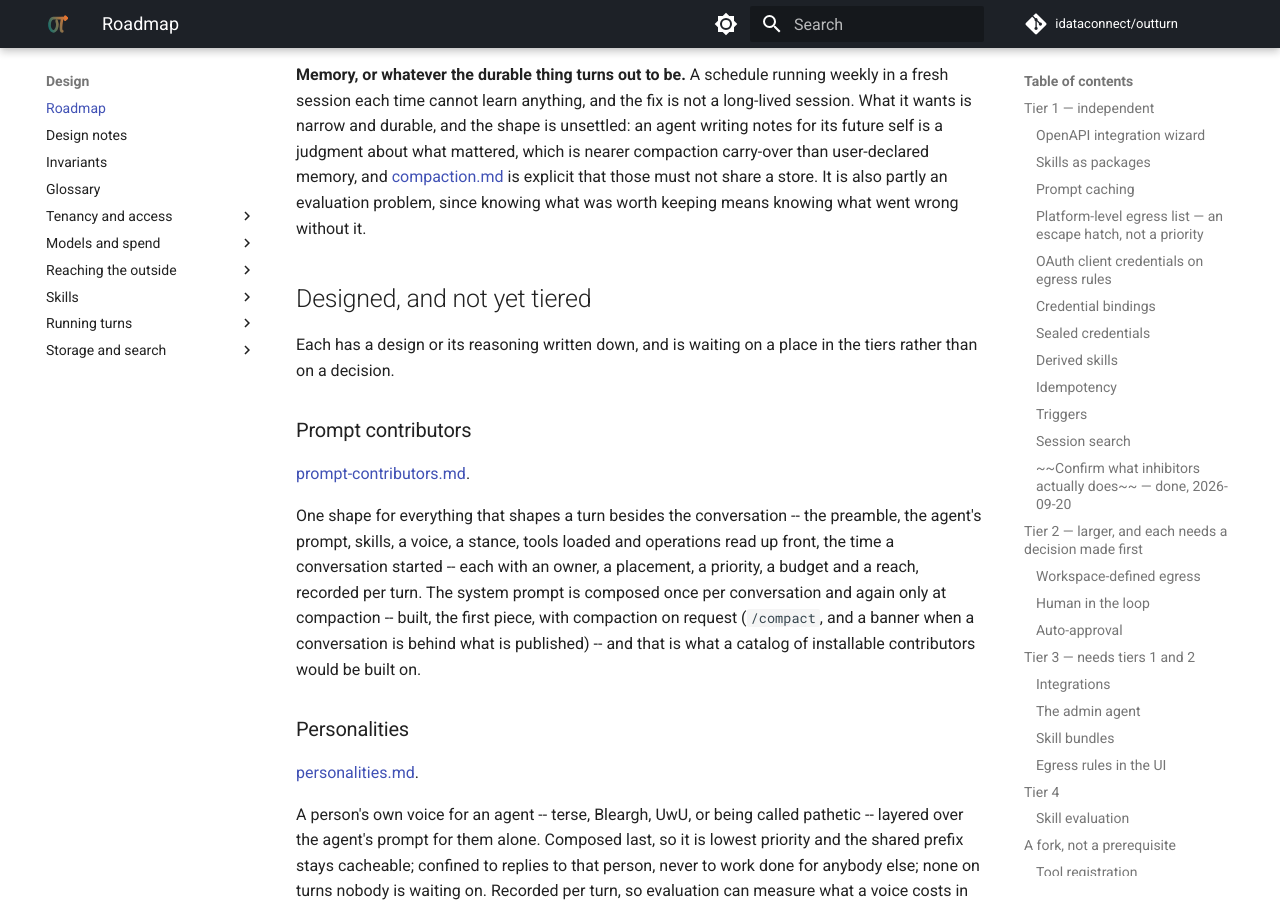
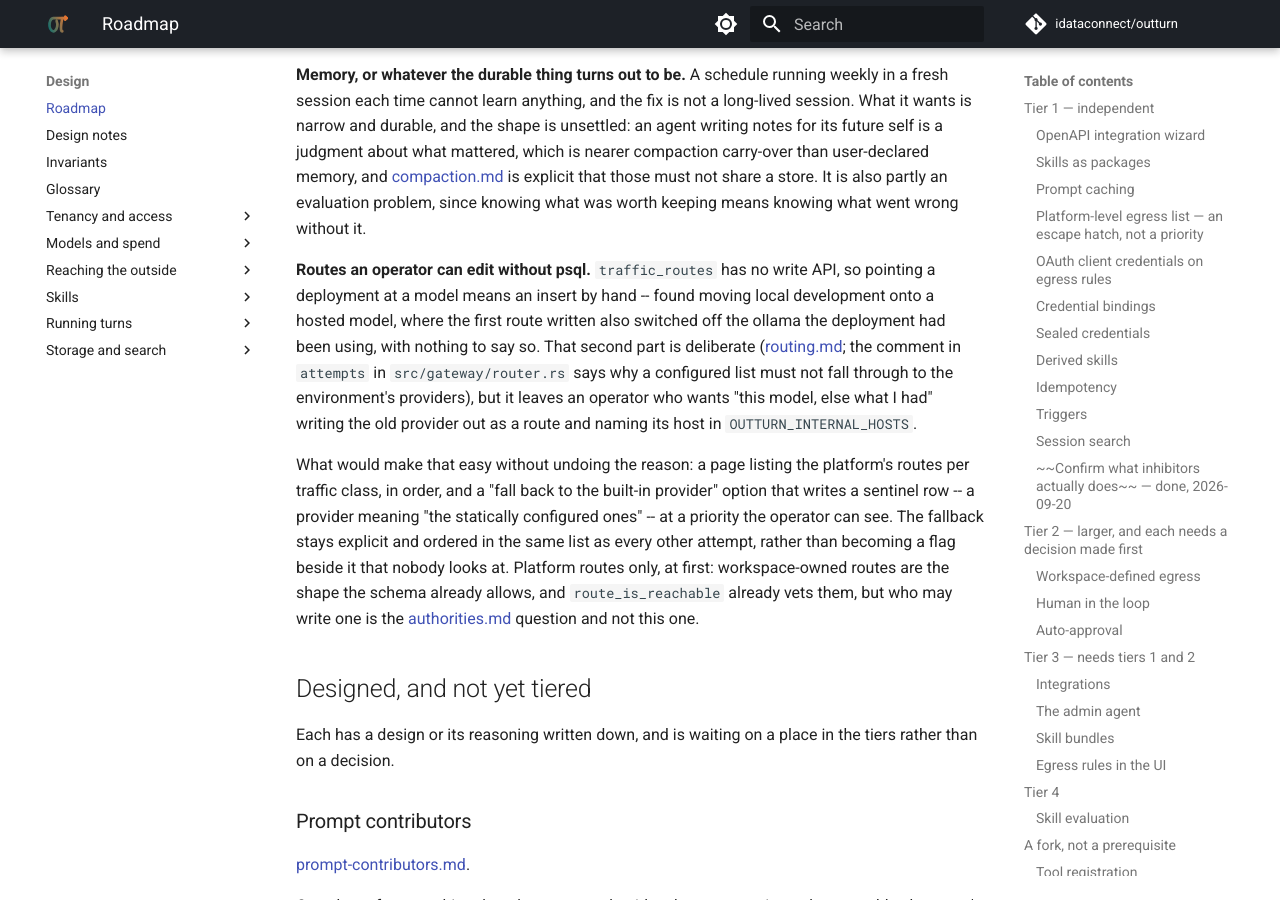
Before and after one commit to idataconnect/outturn, an MkDocs documentation site: the page built from docs/roadmap.md, in a window 1280 px wide and 900 px high, scrolled down 11693 px. Built offline with MkDocs 1.6.1 and Material for MkDocs 9.7.7, drawn with Linux system fonts in a browser that asks for light colours; comment, search, counter and statistics services are not loaded.

Commit message:
Put an editable route list on the roadmap, with an explicit fallback
Moving local development onto a hosted model took a hand-written insert,
and the route it added silently retired the ollama the deployment had been
using. Refusing to fall through is right; making an operator write SQL to
get a fallback back is not.

Co-Authored-By: Claude Opus 5.5 <noreply@anthropic.com>

```diff
--- a/docs/roadmap.md
+++ b/docs/roadmap.md
@@ -552,6 +552,26 @@ mattered, which is nearer compaction carry-over than user-declared memory, and
 evaluation problem, since knowing what was worth keeping means knowing what
 went wrong without it.
 
+**Routes an operator can edit without psql.** `traffic_routes` has no write
+API, so pointing a deployment at a model means an insert by hand -- found
+moving local development onto a hosted model, where the first route written
+also switched off the ollama the deployment had been using, with nothing to
+say so. That second part is deliberate ([routing.md](routing.md); the comment
+in `attempts` in `src/gateway/router.rs` says why a configured list must not
+fall through to the environment's providers), but it leaves an operator who
+wants "this model, else what I had" writing the old provider out as a route
+and naming its host in `OUTTURN_INTERNAL_HOSTS`.
+
+What would make that easy without undoing the reason: a page listing the
+platform's routes per traffic class, in order, and a "fall back to the built-in
+provider" option that writes a sentinel row -- a provider meaning "the
+statically configured ones" -- at a priority the operator can see. The
+fallback stays explicit and ordered in the same list as every other attempt,
+rather than becoming a flag beside it that nobody looks at. Platform routes
+only, at first: workspace-owned routes are the shape the schema already
+allows, and `route_is_reachable` already vets them, but who may write one is
+the [authorities.md](authorities.md) question and not this one.
+
 ## Designed, and not yet tiered
 
 Each has a design or its reasoning written down, and is waiting on a place in
```
